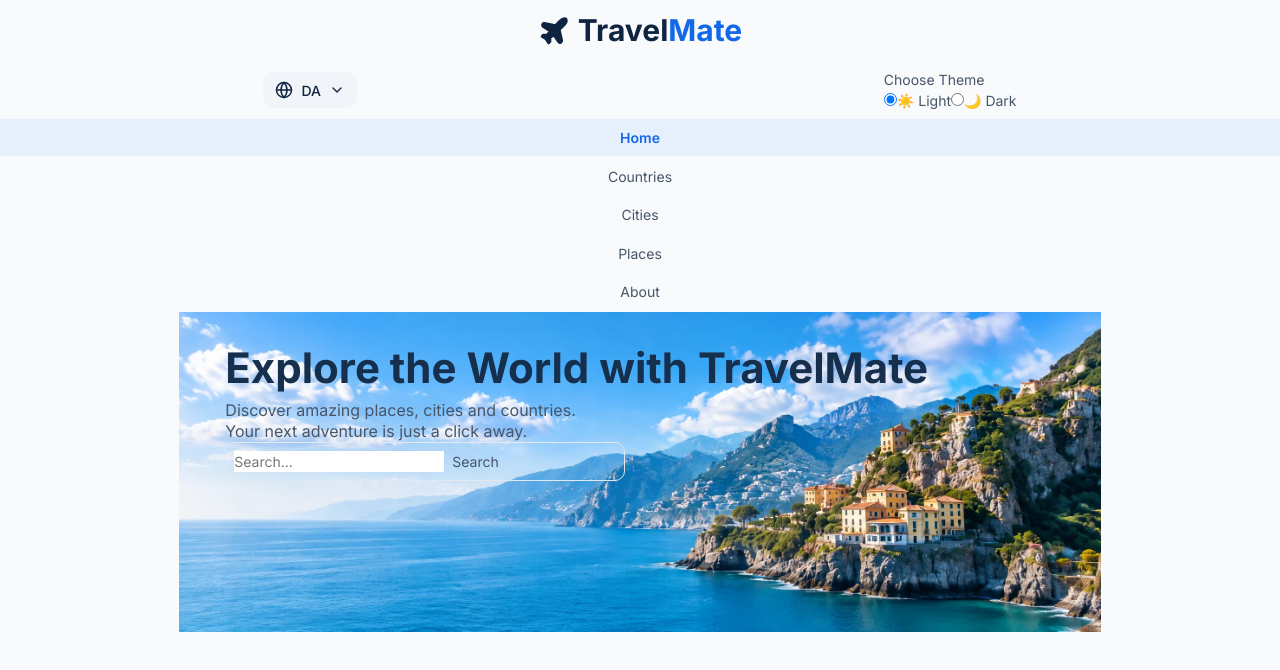
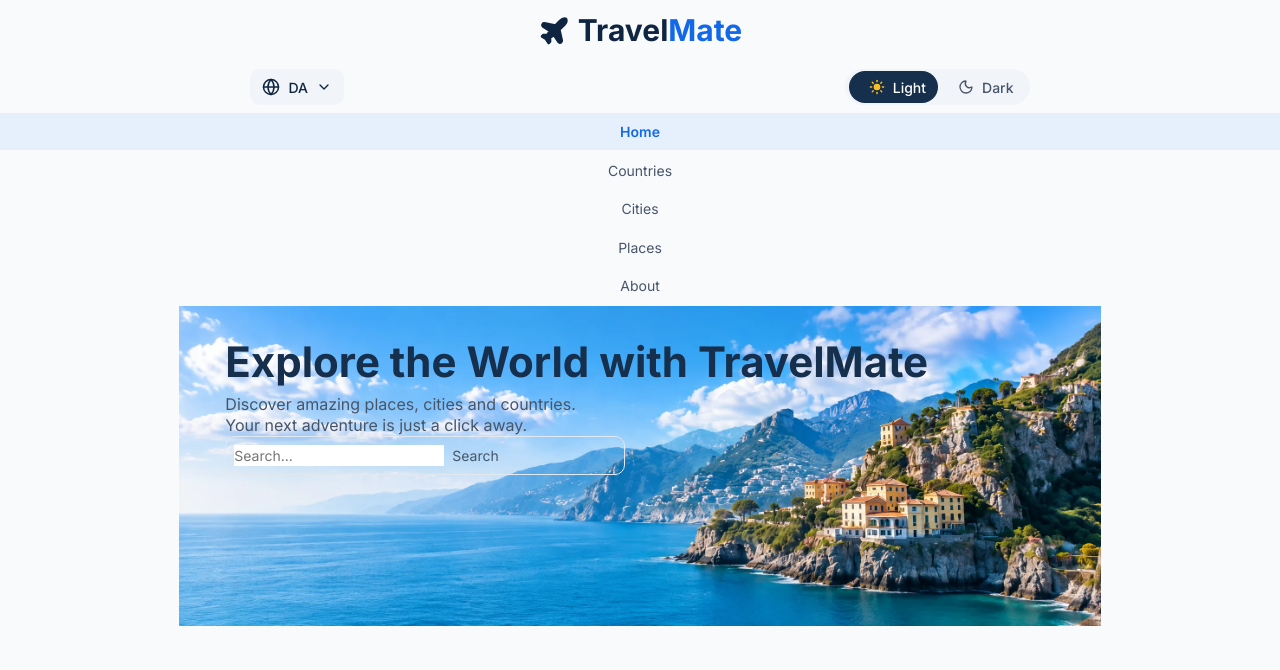
Before and after one commit to JLHammer/travel-mate, a React (Vite) app: page / in a window 1280 px wide. Shown: the top 670 px of the page. Built offline with nearby package versions, Linux system fonts and the light colour scheme.

Commit message:
feat: build light/dark segmented toggle with animated thumb

```diff
--- a/src/components/ui/ThemeToggle.tsx
+++ b/src/components/ui/ThemeToggle.tsx
@@ -1,36 +1,90 @@
 import { useState } from "react";
+import styled from "styled-components";
+import { motion } from "motion/react";
+import { Moon, Sun } from "lucide-react";
 import type { ThemeMode } from "../../styles/theme";
+
+const ThemePill = styled.fieldset`
+  display: inline-flex;
+  align-items: center;
+  height: ${({ theme }) => theme.sizes.pillHeight};
+  padding: 0.125rem ${({ theme }) => theme.spacing.xxs};
+  border-radius: ${({ theme }) => theme.radii.pill};
+  background-color: ${({ theme }) => theme.colors.surfaceMuted};
+`;
+
+const ThemeThumb = styled(motion.span)`
+  position: absolute;
+  inset: 0;
+  border-radius: ${({ theme }) => theme.radii.pill};
+  background-color: ${({ theme }) => theme.colors.contrast};
+`;
+
+const ThemeOption = styled.label<{ $active: boolean }>`
+  position: relative;
+  display: inline-flex;
+  align-items: center;
+  gap: ${({ theme }) => theme.spacing.xs};
+  height: 100%;
+  padding: 0 ${({ theme }) => theme.spacing.s};
+  color: ${({ theme, $active }) =>
+    $active ? theme.colors.text.onContrast : theme.colors.text.body};
+  font-size: ${({ theme }) => theme.fontSizes.xs};
+  font-weight: ${({ theme }) => theme.fontWeights.medium};
+  cursor: pointer;
+  user-select: none;
+  transition: color ${({ theme }) => theme.transitions.fast};
+
+  > :not(${ThemeThumb}) {
+    position: relative;
+  }
+
+  > svg {
+    color: ${({ theme, $active }) => ($active ? theme.colors.accent : "inherit")};
+    fill: ${({ theme, $active }) => ($active ? theme.colors.accent : "none")};
+    transition:
+      color ${({ theme }) => theme.transitions.fast},
+      fill ${({ theme }) => theme.transitions.fast};
+  }
+`;
+
+const ThemeRadio = styled.input`
+  position: absolute;
+  opacity: 0;
+  width: 0;
+  height: 0;
+`;
 
 export const ThemeToggle = () => {
   const [mode, setMode] = useState<ThemeMode>("light");
 
   return (
-    <>
-      <fieldset>
-        <legend>Choose Theme</legend>
-
-        <label>
-          <input
+    <ThemePill>
+      <ThemeOption $active={mode === "light"}>
+        <ThemeRadio
           type="radio"
           name="theme"
           value="light"
           checked={mode === "light"}
           onChange={() => setMode("light")}
         />
-          <span>☀️ Light</span>
-        </label>
+        {mode === "light" && <ThemeThumb layoutId="theme-thumb" />}
+        <Sun size={16} />
+        <span>Light</span>
+      </ThemeOption>
 
-        <label>
-          <input
+      <ThemeOption $active={mode === "dark"}>
+        <ThemeRadio
           type="radio"
           name="theme"
           value="dark"
           checked={mode === "dark"}
           onChange={() => setMode("dark")}
         />
-          <span>🌙 Dark</span>
-        </label>
-      </fieldset>
-    </>
+        {mode === "dark" && <ThemeThumb layoutId="theme-thumb" />}
+        <Moon size={16} />
+        <span>Dark</span>
+      </ThemeOption>
+    </ThemePill>
   );
 };
```
Lines whose indentation alone changed are shown as unchanged.
